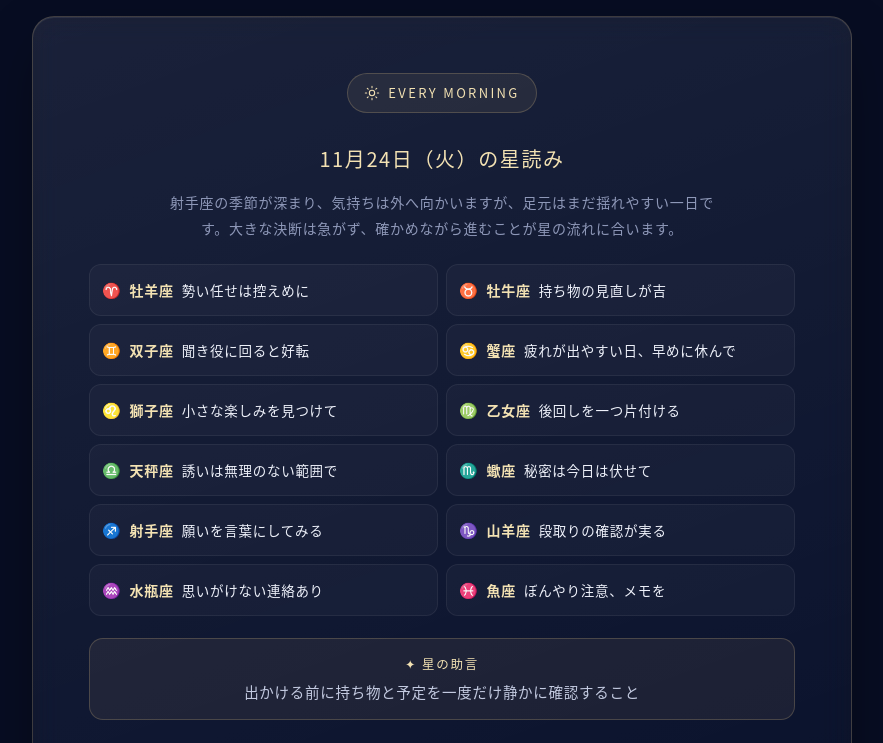
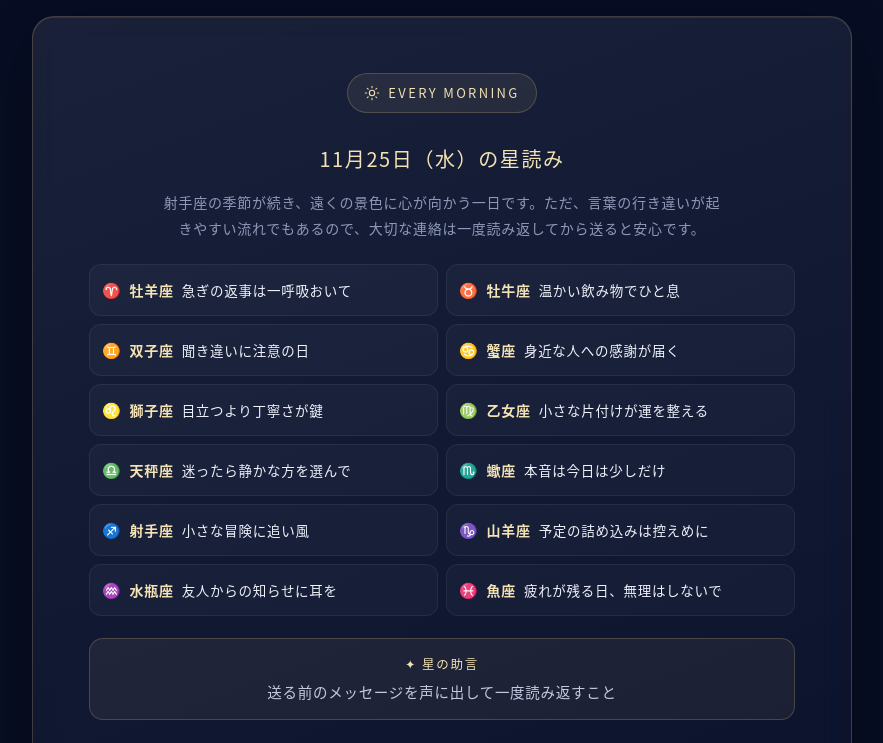
Before and after one commit to thokida/luna-hp, a plain HTML site: page index.html in a window 1280 px wide. Shown: the part 2580-3323 px from the top of the page, without its empty margins (198-1081 px from the left). Drawn offline with Linux system fonts and the light colour scheme.

Commit message:
毎朝の星読みを当日分に更新

```diff
--- a/index.html
+++ b/index.html
@@ -497,23 +497,23 @@
       <div class="glass daily-card reveal" data-delay="3">
         <span class="time-badge"><svg aria-hidden="true"><use href="#i-sun"/></svg>EVERY MORNING</span>
         <!--DAILY:START-->
-<p class="daily-date">11月24日（火）の星読み</p>
-<p class="daily-intro">射手座の季節が深まり、気持ちは外へ向かいますが、足元はまだ揺れやすい一日です。大きな決断は急がず、確かめながら進むことが星の流れに合います。</p>
+<p class="daily-date">11月25日（水）の星読み</p>
+<p class="daily-intro">射手座の季節が続き、遠くの景色に心が向かう一日です。ただ、言葉の行き違いが起きやすい流れでもあるので、大切な連絡は一度読み返してから送ると安心です。</p>
 <ul class="daily-list">
-<li><span class="daily-glyph" aria-hidden="true">♈</span><span class="daily-name">牡羊座</span><span class="daily-text">勢い任せは控えめに</span></li>
-<li><span class="daily-glyph" aria-hidden="true">♉</span><span class="daily-name">牡牛座</span><span class="daily-text">持ち物の見直しが吉</span></li>
-<li><span class="daily-glyph" aria-hidden="true">♊</span><span class="daily-name">双子座</span><span class="daily-text">聞き役に回ると好転</span></li>
-<li><span class="daily-glyph" aria-hidden="true">♋</span><span class="daily-name">蟹座</span><span class="daily-text">疲れが出やすい日、早めに休んで</span></li>
-<li><span class="daily-glyph" aria-hidden="true">♌</span><span class="daily-name">獅子座</span><span class="daily-text">小さな楽しみを見つけて</span></li>
-<li><span class="daily-glyph" aria-hidden="true">♍</span><span class="daily-name">乙女座</span><span class="daily-text">後回しを一つ片付ける</span></li>
-<li><span class="daily-glyph" aria-hidden="true">♎</span><span class="daily-name">天秤座</span><span class="daily-text">誘いは無理のない範囲で</span></li>
-<li><span class="daily-glyph" aria-hidden="true">♏</span><span class="daily-name">蠍座</span><span class="daily-text">秘密は今日は伏せて</span></li>
-<li><span class="daily-glyph" aria-hidden="true">♐</span><span class="daily-name">射手座</span><span class="daily-text">願いを言葉にしてみる</span></li>
-<li><span class="daily-glyph" aria-hidden="true">♑</span><span class="daily-name">山羊座</span><span class="daily-text">段取りの確認が実る</span></li>
-<li><span class="daily-glyph" aria-hidden="true">♒</span><span class="daily-name">水瓶座</span><span class="daily-text">思いがけない連絡あり</span></li>
-<li><span class="daily-glyph" aria-hidden="true">♓</span><span class="daily-name">魚座</span><span class="daily-text">ぼんやり注意、メモを</span></li>
+<li><span class="daily-glyph" aria-hidden="true">♈</span><span class="daily-name">牡羊座</span><span class="daily-text">急ぎの返事は一呼吸おいて</span></li>
+<li><span class="daily-glyph" aria-hidden="true">♉</span><span class="daily-name">牡牛座</span><span class="daily-text">温かい飲み物でひと息</span></li>
+<li><span class="daily-glyph" aria-hidden="true">♊</span><span class="daily-name">双子座</span><span class="daily-text">聞き違いに注意の日</span></li>
+<li><span class="daily-glyph" aria-hidden="true">♋</span><span class="daily-name">蟹座</span><span class="daily-text">身近な人への感謝が届く</span></li>
+<li><span class="daily-glyph" aria-hidden="true">♌</span><span class="daily-name">獅子座</span><span class="daily-text">目立つより丁寧さが鍵</span></li>
+<li><span class="daily-glyph" aria-hidden="true">♍</span><span class="daily-name">乙女座</span><span class="daily-text">小さな片付けが運を整える</span></li>
+<li><span class="daily-glyph" aria-hidden="true">♎</span><span class="daily-name">天秤座</span><span class="daily-text">迷ったら静かな方を選んで</span></li>
+<li><span class="daily-glyph" aria-hidden="true">♏</span><span class="daily-name">蠍座</span><span class="daily-text">本音は今日は少しだけ</span></li>
+<li><span class="daily-glyph" aria-hidden="true">♐</span><span class="daily-name">射手座</span><span class="daily-text">小さな冒険に追い風</span></li>
+<li><span class="daily-glyph" aria-hidden="true">♑</span><span class="daily-name">山羊座</span><span class="daily-text">予定の詰め込みは控えめに</span></li>
+<li><span class="daily-glyph" aria-hidden="true">♒</span><span class="daily-name">水瓶座</span><span class="daily-text">友人からの知らせに耳を</span></li>
+<li><span class="daily-glyph" aria-hidden="true">♓</span><span class="daily-name">魚座</span><span class="daily-text">疲れが残る日、無理はしないで</span></li>
 </ul>
-<p class="daily-advice"><span>✦ 星の助言</span>出かける前に持ち物と予定を一度だけ静かに確認すること</p>
+<p class="daily-advice"><span>✦ 星の助言</span>送る前のメッセージを声に出して一度読み返すこと</p>
 <!--DAILY:END-->
         <div class="btn-row">
           <a class="btn btn-ghost" href="https://www.threads.net/@luna_kakomirai" target="_blank" rel="noopener">
```
